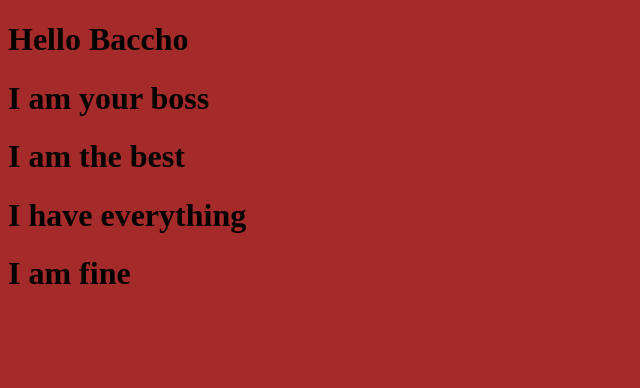
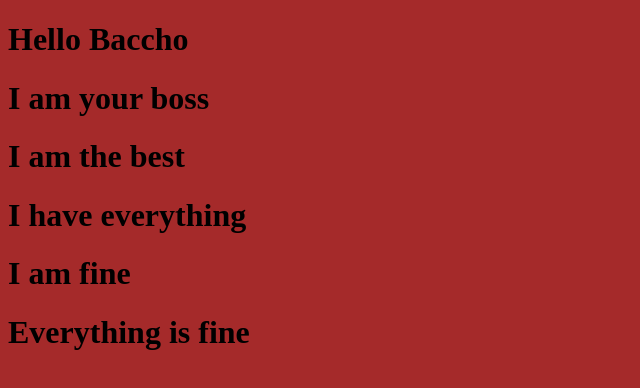
Before and after one commit to anjali1915/myfolder, a plain HTML site: page index.html in a window 1280 px wide. Shown: the whole page, without its empty margins (0-640 px from the left). Drawn offline with Linux system fonts and the light colour scheme.

Commit message:
design 1

```diff
--- a/index.html
+++ b/index.html
@@ -10,5 +10,6 @@
         <h1>I am the best</h1>
         <h1>I have everything</h1>
         <h1>I am fine</h1>
+        <h1>Everything is fine</h1>
     </body>
 </html>
```
